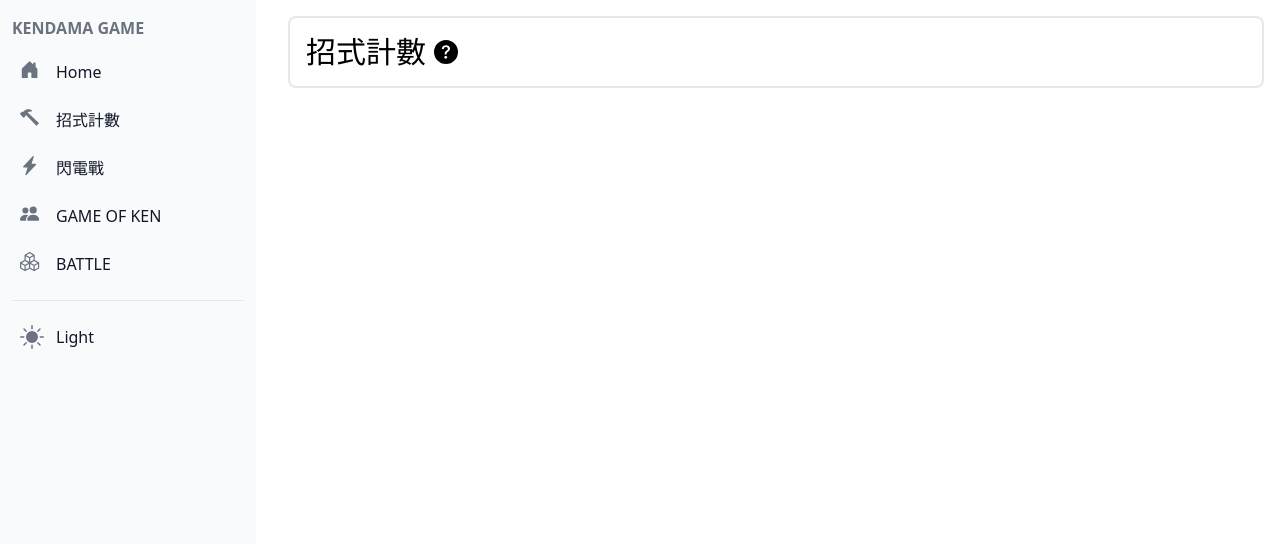
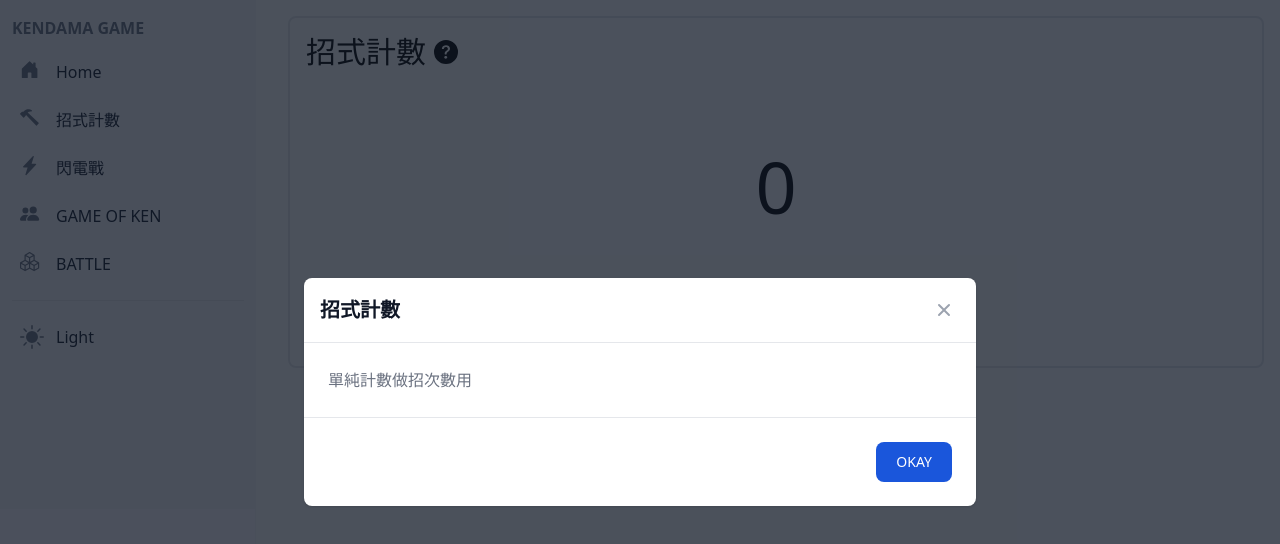
Before and after one commit to IOUKI/KenDamaTool, a Vue app in the folder frontend/: page /counter in a window 1280 px wide. Both pictures are taken after a click on the element 446 px from the left and 52 px from the top of the page. Shown: the top 544 px of the page. Built offline with nearby package versions, Linux system fonts and the light colour scheme.

Commit message:
初步完成招式計數頁面

```diff
--- a/frontend/src/App.vue
+++ b/frontend/src/App.vue
@@ -20,8 +20,8 @@
 </template>
 
 <script setup>
-import { onMounted, defineComponent } from 'vue'
-import { initFlowbite } from 'flowbite'
+import { onMounted, defineComponent, nextTick } from 'vue'
+import { initFlowbite, initModals } from 'flowbite'
 import Sidebar from './components/Sidebar.vue'
 
 defineComponent({
@@ -31,6 +31,8 @@ defineComponent({
 })
 
 onMounted(() => {
-    initFlowbite();
+    nextTick(() => {
+        initFlowbite();
+    })
 })
 </script>
--- /dev/null
+++ b/frontend/src/components/ContentTitle.vue
@@ -0,0 +1,55 @@
+<template>
+    <div class="w-full h-auto text-3xl flex justify-start items-center">
+        <h3>
+            <slot name="title"></slot>
+        </h3>
+        <span data-modal-target="contentTitleModal" data-modal-toggle="contentTitleModal" class="w-6 h-6 ml-2 cursor-pointer hover:text-sky-500 duration-300">
+            <svg xmlns="http://www.w3.org/2000/svg" fill="currentColor"
+                class="bi bi-question-circle-fill" viewBox="0 0 16 16">
+                <path
+                    d="M16 8A8 8 0 1 1 0 8a8 8 0 0 1 16 0zM5.496 6.033h.825c.138 0 .248-.113.266-.25.09-.656.54-1.134 1.342-1.134.686 0 1.314.343 1.314 1.168 0 .635-.374.927-.965 1.371-.673.489-1.206 1.06-1.168 1.987l.003.217a.25.25 0 0 0 .25.246h.811a.25.25 0 0 0 .25-.25v-.105c0-.718.273-.927 1.01-1.486.609-.463 1.244-.977 1.244-2.056 0-1.511-1.276-2.241-2.673-2.241-1.267 0-2.655.59-2.75 2.286a.237.237 0 0 0 .241.247zm2.325 6.443c.61 0 1.029-.394 1.029-.927 0-.552-.42-.94-1.029-.94-.584 0-1.009.388-1.009.94 0 .533.425.927 1.01.927z" />
+            </svg>
+        </span>
+
+        <!-- Main modal -->
+        <div id="contentTitleModal" tabindex="-1" aria-hidden="true" class="fixed top-0 left-0 right-0 z-50 hidden w-full p-4 overflow-x-hidden overflow-y-auto md:inset-0 h-[calc(100%-1rem)] max-h-full">
+            <div class="relative w-full max-w-2xl max-h-full">
+                <!-- Modal content -->
+                <div class="relative bg-white rounded-lg shadow dark:bg-gray-700">
+                    <!-- Modal header -->
+                    <div class="flex items-center justify-between p-4 border-b rounded-t dark:border-gray-600">
+                        <h3 class="text-xl font-semibold text-gray-900 dark:text-white">
+                            <slot name="modalTitle"></slot>
+                        </h3>
+                        <button type="button" class="text-gray-400 bg-transparent hover:bg-gray-200 hover:text-gray-900 rounded-lg text-sm p-1.5 ml-auto inline-flex items-center dark:hover:bg-gray-600 dark:hover:text-white" data-modal-hide="contentTitleModal">
+                            <svg aria-hidden="true" class="w-5 h-5" fill="currentColor" viewBox="0 0 20 20" xmlns="http://www.w3.org/2000/svg"><path fill-rule="evenodd" d="M4.293 4.293a1 1 0 011.414 0L10 8.586l4.293-4.293a1 1 0 111.414 1.414L11.414 10l4.293 4.293a1 1 0 01-1.414 1.414L10 11.414l-4.293 4.293a1 1 0 01-1.414-1.414L8.586 10 4.293 5.707a1 1 0 010-1.414z" clip-rule="evenodd"></path></svg>
+                            <span class="sr-only">Close modal</span>
+                        </button>
+                    </div>
+                    <!-- Modal body -->
+                    <div class="p-6 space-y-6">
+                        <p class="text-base leading-relaxed text-gray-500 dark:text-gray-400">
+                            <slot name="modalContent"></slot>
+                        </p>
+                    </div>
+                    <!-- Modal footer -->
+                    <div class="flex justify-end items-center p-6 space-x-2 border-t border-gray-200 rounded-b dark:border-gray-600">
+                        <button data-modal-hide="contentTitleModal" type="button" class="text-white bg-blue-700 hover:bg-blue-800 focus:ring-4 focus:outline-none focus:ring-blue-300 font-medium rounded-lg text-sm px-5 py-2.5 text-center dark:bg-blue-600 dark:hover:bg-blue-700 dark:focus:ring-blue-800">OKAY</button>
+                    </div>
+                </div>
+            </div>
+        </div>
+
+    </div>
+</template>
+
+<script setup>
+import { nextTick, onMounted } from 'vue'
+import { initModals } from 'flowbite'
+
+onMounted(() => {
+    nextTick(() => {
+        initModals();
+    })
+})
+</script>
--- a/frontend/src/views/Counter.vue
+++ b/frontend/src/views/Counter.vue
@@ -1,29 +1,41 @@
 <template>
     <ContentLayout>
-        <div class="w-full h-auto text-3xl flex justify-start items-center">
-            <h3>
+        <!-- title -->
+        <ContentTitle>
+            <template #title>
                 招式計數
-            </h3>
-            <span class="w-6 h-6 ml-2 cursor-pointer hover:text-sky-500 duration-300">
-                <svg xmlns="http://www.w3.org/2000/svg" fill="currentColor"
-                    class="bi bi-question-circle-fill" viewBox="0 0 16 16">
-                    <path
-                        d="M16 8A8 8 0 1 1 0 8a8 8 0 0 1 16 0zM5.496 6.033h.825c.138 0 .248-.113.266-.25.09-.656.54-1.134 1.342-1.134.686 0 1.314.343 1.314 1.168 0 .635-.374.927-.965 1.371-.673.489-1.206 1.06-1.168 1.987l.003.217a.25.25 0 0 0 .25.246h.811a.25.25 0 0 0 .25-.25v-.105c0-.718.273-.927 1.01-1.486.609-.463 1.244-.977 1.244-2.056 0-1.511-1.276-2.241-2.673-2.241-1.267 0-2.655.59-2.75 2.286a.237.237 0 0 0 .241.247zm2.325 6.443c.61 0 1.029-.394 1.029-.927 0-.552-.42-.94-1.029-.94-.584 0-1.009.388-1.009.94 0 .533.425.927 1.01.927z" />
-                </svg>
-            </span>
+            </template>
+            <template #modalTitle>
+                招式計數
+            </template>
+            <template #modalContent>
+                單純計數做招次數用
+            </template>
+        </ContentTitle>
+        <div class="w-full h-auto my-20 flex justify-center">
+            <h5 class="text-7xl">{{ count }}</h5>
         </div>
+        <button @click="countPlusPlus" type="button" class="text-white bg-blue-700 hover:bg-blue-800 focus:ring-4 focus:ring-blue-300 font-medium rounded-lg text-sm px-5 py-2.5 mr-2 mb-2 dark:bg-blue-600 dark:hover:bg-blue-700 focus:outline-none dark:focus:ring-blue-800">+</button>
     </ContentLayout>
 </template>
 
 <script setup>
-import { defineComponent } from 'vue'
+import { defineComponent, ref } from 'vue'
 import ContentLayout from '@/components/ContentLayout.vue'
-import PageTitle from '../components/PageTitle.vue'
+import PageTitle from '@/components/PageTitle.vue'
+import ContentTitle from '@/components/ContentTitle.vue'
+
+const count = ref(0)
+
+const countPlusPlus = () => {
+    count.value += 1
+}
 
 defineComponent({
     components: {
         ContentLayout,
         PageTitle,
+        ContentTitle,
     }
 })
 </script>
```
Also changed, not shown: 17 other files (tests, documents, lock files or other folders).
